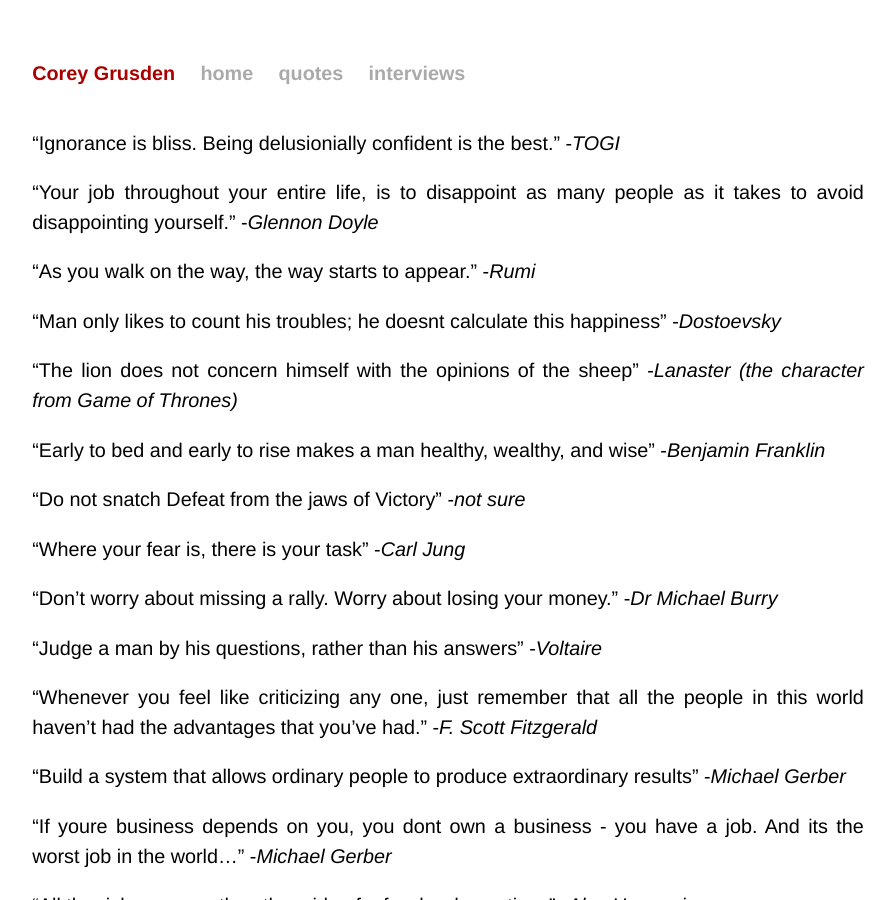
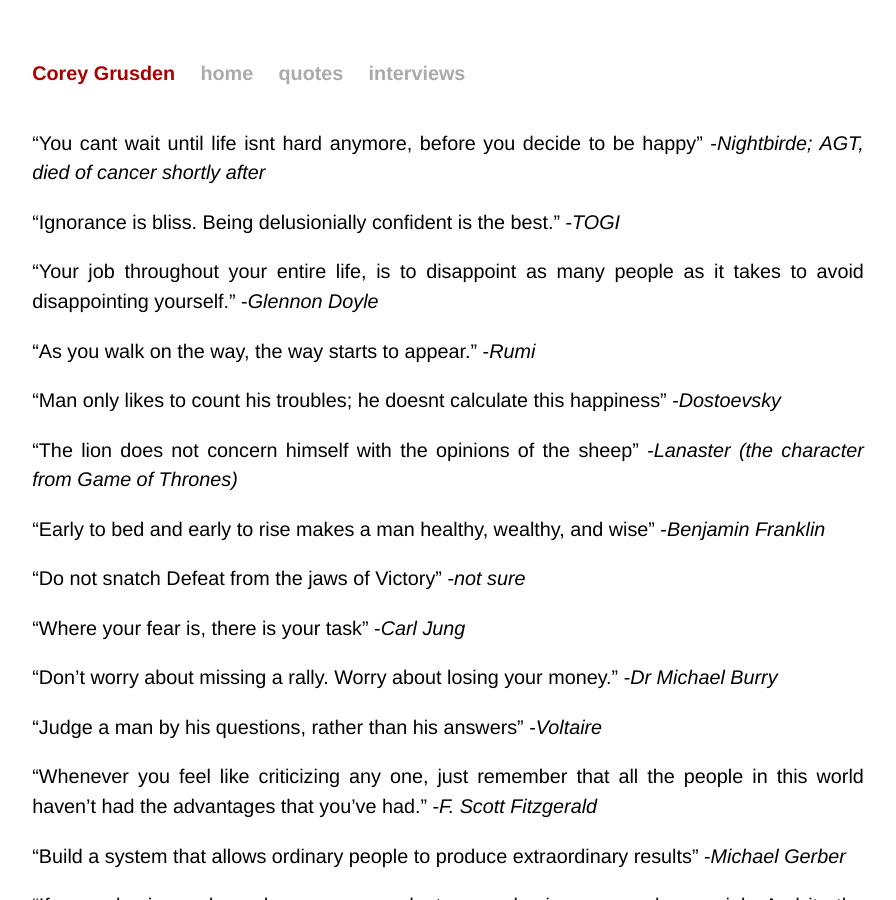
Before and after one commit to cgrusden/cgrusden.github.io, a Jekyll site: the page built from quotes.md, in a window 1280 px wide and 900 px high. Shown: the whole window, without its empty margins (192-1088 px from the left). Built offline with Jekyll 4.4.1, drawn with Linux system fonts in a browser that asks for light colours; our own code applies the rules of GitHub Pages for plain Markdown files.

Commit message:
Add Nightbirde quote

```diff
--- a/_data/quotes.yml
+++ b/_data/quotes.yml
@@ -1,3 +1,6 @@
+- quote: 'You cant wait until life isnt hard anymore, before you decide to be happy'
+  author: 'Nightbirde; AGT, died of cancer shortly after'
+
 - quote: 'Ignorance is bliss. Being delusionially confident is the best.'
   author: 'TOGI'
 
```
